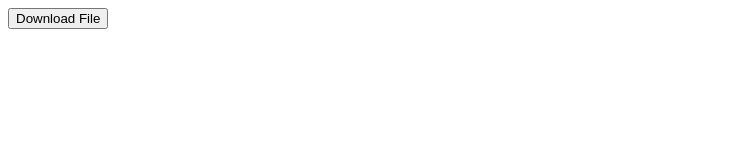
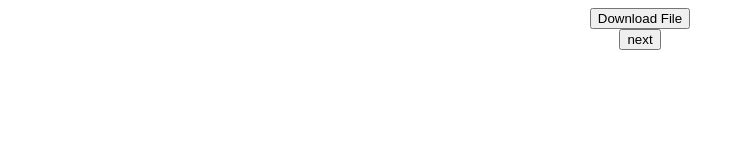
Before and after one commit to ZsuperAdevKniceIbro/ps3, a plain HTML site: page index.html in a window 1280 px wide. Shown: the whole page, without its empty margins (0-745 px from the left). Drawn offline with Linux system fonts and the light colour scheme.

Commit message:
index.html

```diff
--- a/index.html
+++ b/index.html
@@ -13,5 +13,14 @@
             anchor.click();
         }
     </script>
+    <button onclick="window.location.href='www.google.com';">next</button>
+  <style>
+    /* Center the button using CSS */
+    button {
+      margin: 0 auto;
+      display: block;
+    }
+  </style>
+
 </body>
 </html>
```
